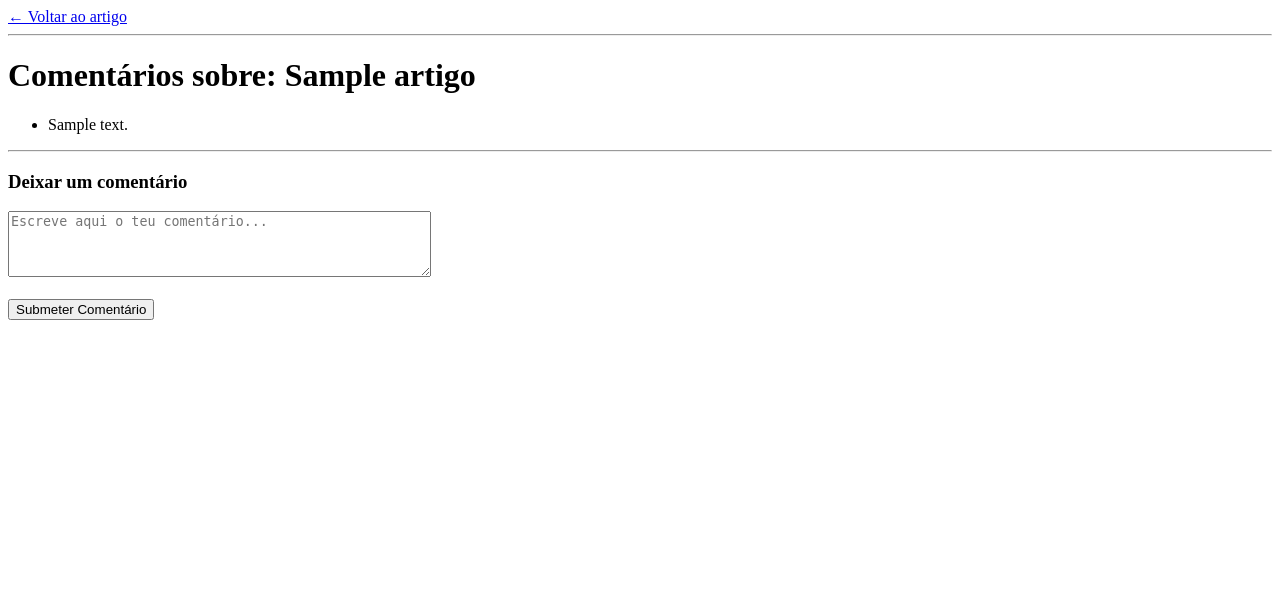
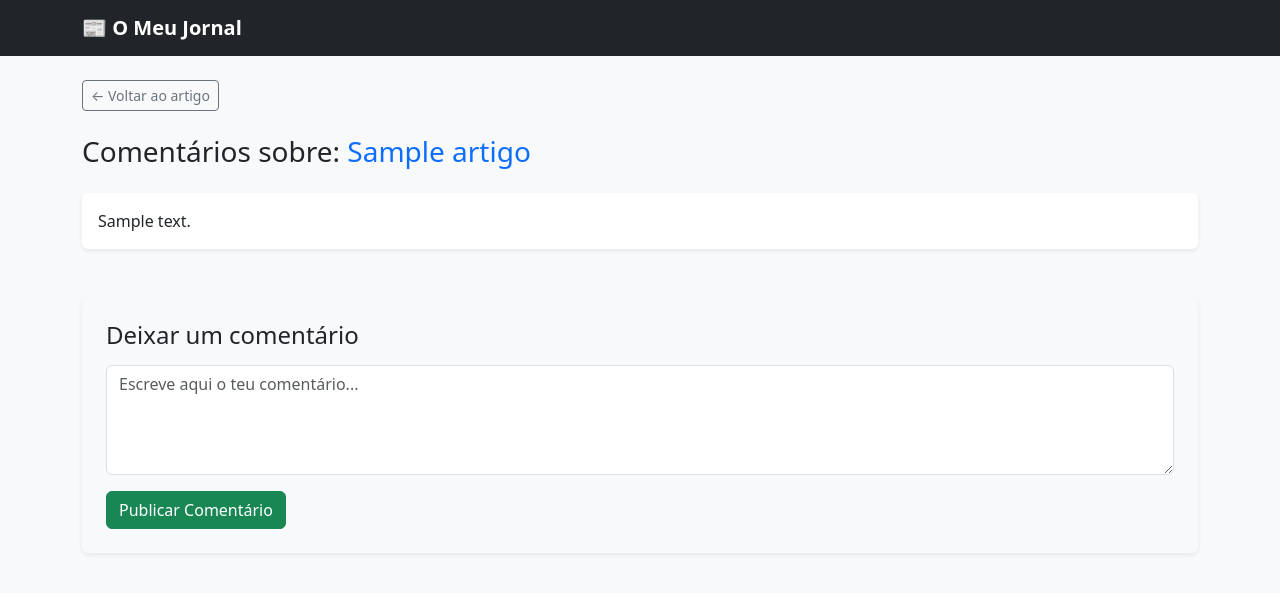
Before and after one commit to 1ahgosi/site_jornal_django, a Django app: page /artigo/1/comentarios/ in a window 1280 px wide. Shown: the top 593 px of the page. Run offline with Django 5.2, Linux system fonts and the light colour scheme; tables that the repository leaves empty hold one stand-in row (values such as "Sample post").

Commit message:
Melhoria do UI/UX: Implementação do Bootstrap e criação de template base

```diff
--- /dev/null
+++ b/noticias/templates/noticias/base.html
@@ -0,0 +1,23 @@
+<!DOCTYPE html>
+<html lang="pt">
+<head>
+    <meta charset="UTF-8">
+    <meta name="viewport" content="width=device-width, initial-scale=1">
+    <title>{% block titulo %}O Meu Jornal{% endblock %}</title>
+    <link href="https://cdn.jsdelivr.net/npm/bootstrap@5.3.0/dist/css/bootstrap.min.css" rel="stylesheet">
+</head>
+<body class="bg-light">
+
+    <nav class="navbar navbar-dark bg-dark mb-4">
+        <div class="container">
+            <a class="navbar-brand fw-bold" href="{% url 'lista_artigos' %}">📰 O Meu Jornal</a>
+        </div>
+    </nav>
+
+    <div class="container">
+        {% block conteudo %}
+        {% endblock %}
+    </div>
+
+</body>
+</html>
--- a/noticias/templates/noticias/comentarios_artigo.html
+++ b/noticias/templates/noticias/comentarios_artigo.html
@@ -1,34 +1,34 @@
-<!DOCTYPE html>
-<html lang="pt">
-<head>
-    <meta charset="UTF-8">
-    <title>Comentários - {{ artigo.titulo }}</title>
-</head>
-<body>
-    <a href="{% url 'detalhe_artigo' artigo.id %}">← Voltar ao artigo</a>
+{% extends 'noticias/base.html' %}
 
-    <hr>
+{% block titulo %}Comentários - {{ artigo.titulo }}{% endblock %}
 
-    <h1>Comentários sobre: {{ artigo.titulo }}</h1>
+{% block conteudo %}
+    <div class="mb-4">
+        <a href="{% url 'detalhe_artigo' artigo.id %}" class="btn btn-outline-secondary btn-sm">&larr; Voltar ao artigo</a>
+    </div>
 
-    <ul>
+    <h3 class="mb-4">Comentários sobre: <span class="text-primary">{{ artigo.titulo }}</span></h3>
+
+    <div class="mb-5">
         {% for comentario in comentarios %}
-            <li>
-                <p>{{ comentario.texto_comentario }}</p>
-            </li>
+            <div class="card mb-3 shadow-sm border-0 bg-white">
+                <div class="card-body">
+                    <p class="mb-0">{{ comentario.texto_comentario|linebreaksbr }}</p>
+                </div>
+            </div>
         {% empty %}
-            <p>Ainda não há comentários. Sê o primeiro a comentar!</p>
+            <div class="alert alert-light border">Ninguém comentou ainda. Sê o primeiro a partilhar a tua opinião!</div>
         {% endfor %}
-    </ul>
+    </div>
 
-    <hr>
-
-    <h3>Deixar um comentário</h3>
-    <form method="POST">
-        {% csrf_token %} <textarea name="texto_comentario" rows="4" cols="50" placeholder="Escreve aqui o teu comentário..." required></textarea>
-        <br><br>
-        <button type="submit">Submeter Comentário</button>
-    </form>
-
-</body>
-</html>
+    <div class="card border-0 bg-light p-4 shadow-sm mb-5">
+        <h4 class="mb-3">Deixar um comentário</h4>
+        <form method="POST">
+            {% csrf_token %}
+            <div class="mb-3">
+                <textarea class="form-control" name="texto_comentario" rows="4" placeholder="Escreve aqui o teu comentário..." required></textarea>
+            </div>
+            <button type="submit" class="btn btn-success">Publicar Comentário</button>
+        </form>
+    </div>
+{% endblock %}
```
Also changed, not shown: noticias/templates/noticias/detalhe_artigo.html (+16 -16 lines), noticias/templates/noticias/lista_artigos.html (+19 -16 lines).
